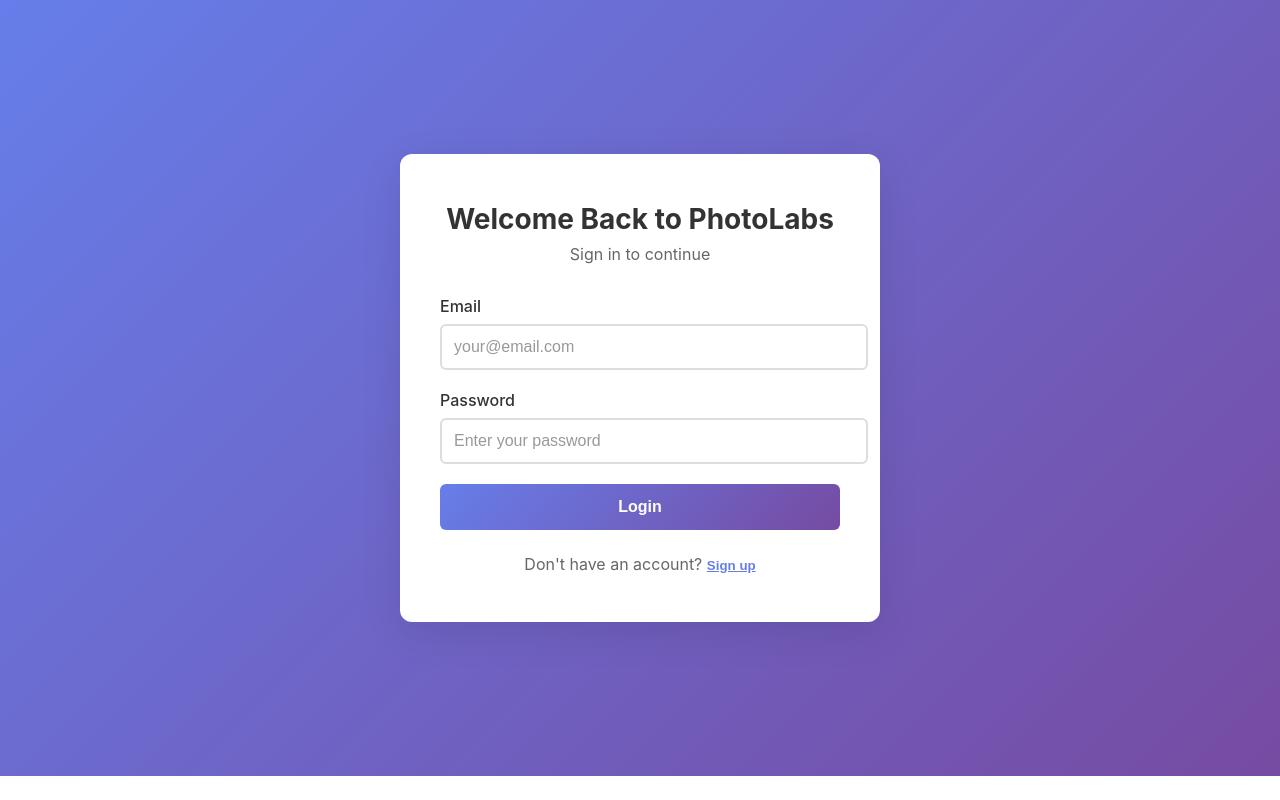
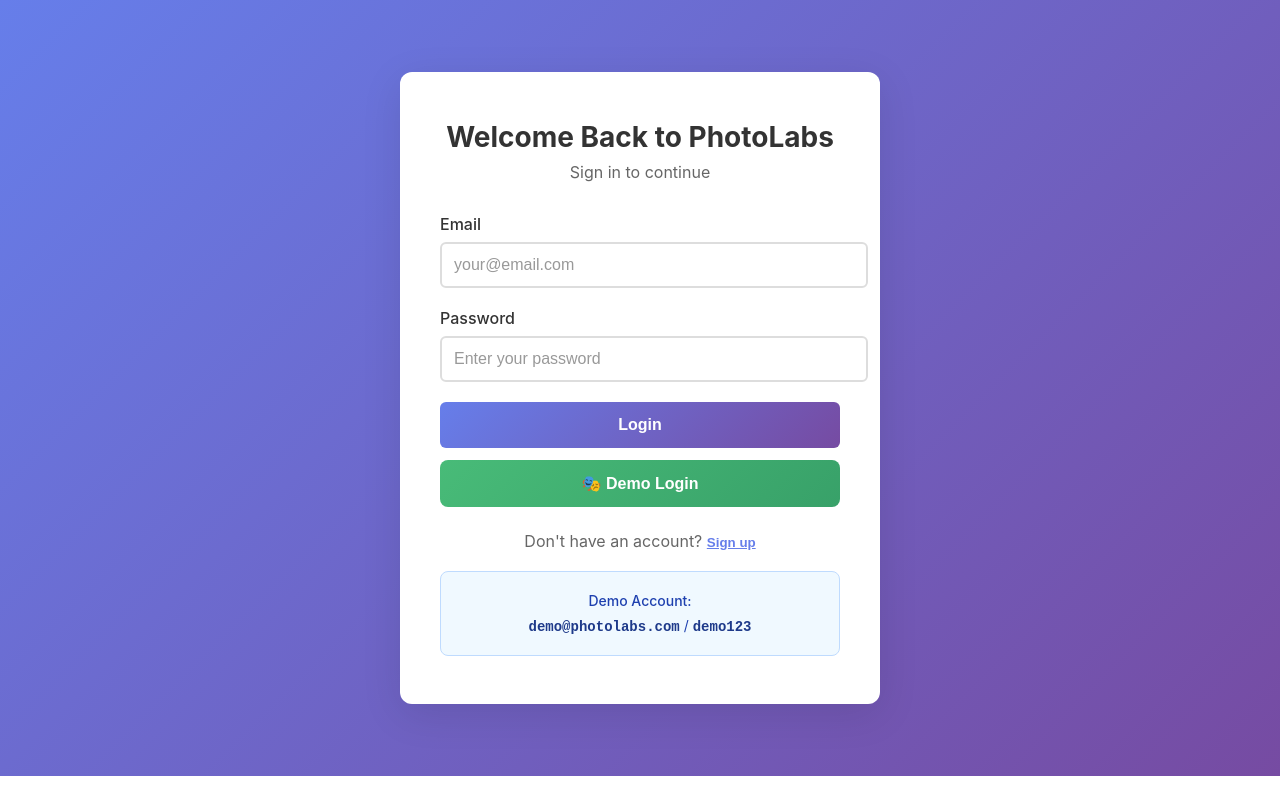
Before and after one commit to Lakonas/Photolabs, a React (Vite) app in the folder frontend/: page / in a window 1280 px wide. Built offline with nearby package versions, Linux system fonts and the light colour scheme; no server answers.

Commit message:
feat: add demo login for recruiters
- Create demo user account (demo@photolabs.com / demo123)
- Seed 3 demo photos with AI-generated descriptions
- Add one-click Demo Login button (green gradient)
- Display demo credentials on login page
- Enable recruiters to test features without registration

```diff
--- a/frontend/src/components/LoginForm.jsx
+++ b/frontend/src/components/LoginForm.jsx
@@ -20,6 +20,18 @@
 
 
     } else {
+      setError(result.error);
+      setLoading(false);
+    }
+  };
+
+  const handleDemoLogin = async () => {
+    setError('');
+    setLoading(true);
+
+    const result = await login('demo@photolabs.com', 'demo123');
+
+    if (!result.success) {
       setError(result.error);
       setLoading(false);
     }
@@ -73,6 +85,15 @@
           </button>
         </form>
 
+          <button
+              type="button"
+              className="demo-button"
+              onClick={handleDemoLogin}
+              disabled={loading}
+        >
+          🎭 Demo Login
+        </button>
+
         <div className="switch-form">
           Don't have an account?{' '}
           <button
@@ -82,6 +103,10 @@
             Sign up
           </button>
         </div>
+        <div className="demo-info">
+          <p>Demo Account:</p>
+          <p><strong>demo@photolabs.com</strong> / <strong>demo123</strong></p>
+        </div>
       </div>
     </div>
   );
--- a/frontend/src/styles/LoginForm.scss
+++ b/frontend/src/styles/LoginForm.scss
@@ -117,3 +117,52 @@
     }
   }
 }
+
+.demo-button {
+  width: 100%;
+  padding: 14px;
+  margin-top: 12px;
+  background: linear-gradient(135deg, #48bb78 0%, #38a169 100%);
+  color: white;
+  border: none;
+  border-radius: 8px;
+  font-size: 16px;
+  font-weight: 600;
+  cursor: pointer;
+  transition: all 0.3s ease;
+
+  &:hover:not(:disabled) {
+    transform: translateY(-2px);
+    box-shadow: 0 4px 12px rgba(72, 187, 120, 0.4);
+  }
+
+  &:disabled {
+    opacity: 0.6;
+    cursor: not-allowed;
+  }
+}
+
+.demo-info {
+  margin-top: 20px;
+  padding: 16px;
+  background: #f0f9ff;
+  border: 1px solid #bfdbfe;
+  border-radius: 8px;
+  text-align: center;
+
+  p {
+    margin: 4px 0;
+    color: #1e40af;
+    font-size: 14px;
+
+    &:first-child {
+      font-weight: 500;
+      margin-bottom: 8px;
+    }
+
+    strong {
+      color: #1e3a8a;
+      font-family: monospace;
+    }
+  }
+}
```
Also changed, not shown: 2 other files (tests, documents, lock files or other folders).
